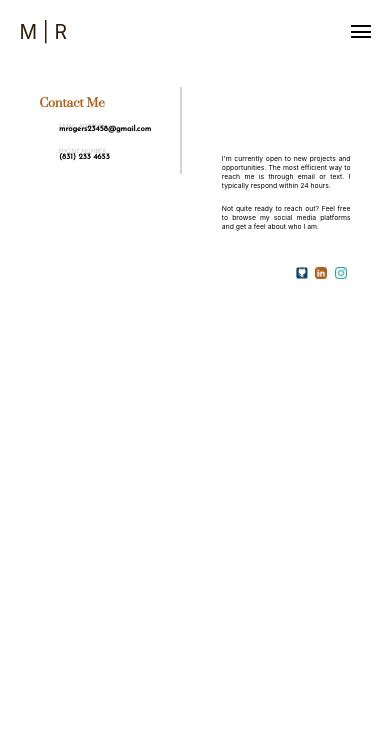
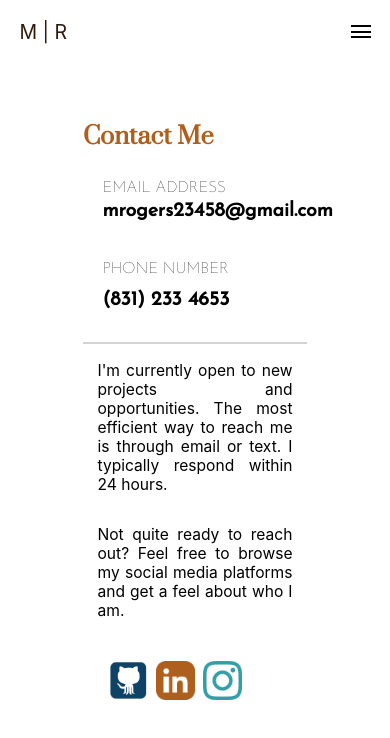
Before and after one commit to mrogers23458/React-Portfolio-v2, a React (Create React App) app: page /contact in a window 390 px wide. Shown: the top 738 px of the page. Built offline with nearby package versions, Linux system fonts and the light colour scheme.

Commit message:
updated css files and media queries, added transition to buttons and links. Future development, change long scroll to overflow swipe.

```diff
--- a/src/App.css
+++ b/src/App.css
@@ -42,7 +42,6 @@ body {
 
 /* nav */
 .top-nav {
-
   display: flex;
   justify-content: space-between;
   align-items: center;
@@ -58,7 +57,7 @@ body {
 }
 
 .top-nav-link {
-  font-size: 20px;
+  font-size: 1.5vw;
   margin-left: 10px;
   margin-right: 10px;
   padding: 5px;
@@ -66,6 +65,18 @@ body {
 }
 .mobile-nav {
   display: none;
+}
+
+.h-1:hover {
+  color: var(--medium);
+}
+
+.h-2:hover{
+  color: var(--dark);
+}
+
+.h-3:hover{
+  color: var(--bright);
 }
 
 /* home page */
@@ -111,6 +122,10 @@ body {
 .work-together-box {
   width: 35%;
   border: 2px solid #949494;
+}
+
+.work-together-box:hover{
+  cursor: pointer;
 }
 
 .work-text {
@@ -245,6 +260,12 @@ body {
 .project-card-image {
   width: 16vw;
   height: 9vw;
+  margin-bottom: 5vh;
+  box-shadow: 12px 12px 35px var(--light);
+}
+
+.project-card-image:hover {
+  cursor: pointer;
 }
 
 .project-card-Title {
@@ -264,11 +285,16 @@ body {
 .project-card-btn {
   width: 7vw;
   font-size: 1vw;
-  background: none;
+  background: var(--dark);
   margin-top: 1vw;
   padding: 0.5vw;
   color: var(--bright);
-  border: 1px solid black;
+  border: 1px solid var(--bright);
+}
+
+.project-card-btn:hover {
+  background: var(--light);
+  transition: 1s;
 }
 
 /* experience page */
@@ -462,12 +488,12 @@ body {
 
 
 /* media queries */
-@media only screen and (max-width: 500px) {
+@media (max-width: 640px), (max-aspect-ratio: 4/3) {
 
-    .App {
-      height: 100vh;
-      overflow-x: hidden;
-    }
+  .App {
+    height: 100vh;
+    overflow-x: hidden;
+  }
   /* navbar */
   .top-nav {
     display: none;
@@ -476,18 +502,23 @@ body {
   .mobile-nav {
     display: flex;
     position: relative;
-    width: 90vw;
+    width: 95vw;
     justify-content: space-between;
     align-items: center;
     margin: 5vw;
   }
 
   .mobile-nav-link {
-    font-size: 4vw;
+    font-size: 3vw;
+    font-family: 'Josefin Sans', sans-serif;
     text-decoration: none;
     margin-top: 1vw;
-    padding-left: 5vw;
-    padding-right: 3vw;
+    margin-bottom: 1vw;
+    padding: 0.5vw;
+    padding-right: 1.5vw;
+    padding-left: 1.5vw;
+    color: white;
+    border-right: 1px solid white;
   }
 
   .logo-brand {
@@ -501,6 +532,7 @@ body {
     flex-direction: column;
     align-items: flex-end;
     width: 7vw;
+    margin-right: 5vw;
   }
 
   .modal-toggle-line {
@@ -515,12 +547,12 @@ body {
     background: var(--bright);
     position: absolute;
     margin-top: 4vw;
-    width: 100vw;
-    right: -600px;
+    width: 90vw;
+    right: -870px;
   }
 
   .display {
-    transform: translate(-550px);
+    transform: translate(-850px);
     transition: 1s;
   }
 
@@ -542,10 +574,6 @@ body {
   .close {
     transform: rotate(0deg) translate(0vw);
     transition: 1s;
-  }
-
-  .blur {
-    backdrop-filter: blur(2px);
   }
 
   /* home page */
@@ -651,20 +679,21 @@ body {
 
   .project-card {
     width: 90vw;
-    height: 35vh;
+    height: 50vh;
     justify-content: flex-start;
-    margin-top: 5vh;
+    margin-top: 10vh;
     margin-bottom: 8vh;
   }
 
   .project-card-image {
     width: 70vw;
-    height: 20vh;
+    height: 30vh;
   }
 
   .project-card-body {
-    width: 80vw;
-    height: 5vh;
+    width: 60vw;
+    height: 15vh;
+    margin-bottom: 2vh;
   }
 
   .project-card-Title {
@@ -760,4 +789,63 @@ body {
   text-align: justify;
   margin-top: 1vh;
   }
+
+/* contact page */
+  .contact-page-box {
+    display: flex;
+    flex-direction: column;
+  }
+
+  .contact-info-box {
+    border-bottom: 2px solid lightgray;
+    border-right: none;
+    width: 50vw;
+    margin-top: 5vh;
+  }
+
+  .contact-info-header-text {
+    font-size: 6vw;
+  }
+
+  .email-text-header {
+    font-size: 4vw;
+  }
+
+  .email-text {
+    font-size: 5vw;
+  }
+
+  .phone-text-header {
+    font-size: 4vw;
+  }
+
+  .phone-text {
+    font-size: 5vw;
+  }
+
+  .ops-box {
+    width: 50vw;
+  }
+
+  .ops-text1 {
+    font-size: 4vw;
+    margin-top: -8vh;
+  }
+
+  .ops-text2 {
+    font-size: 4vw;
+  }
+
+  .social-icons-box {
+    display: flex;
+    align-items: center;
+    justify-content: center;
+    padding-bottom: 10vh;
+    width: 60vw;
+  }
+
+  .icon {
+    width: 10vw;
+    height: 10vw;
+  }
 }
--- a/src/components/Navbar.js
+++ b/src/components/Navbar.js
@@ -33,13 +33,15 @@ export default function Navbar () {
     <div className="navs">
         <div className="top-nav pitch">
             <div className="logo-brand light">
-                <a href="/" className="logo-text logo">M | R</a>
+                <a href="/" className="logo-text bright">M | R</a>
             </div>
             <div className="nav-links-container">
-                <a className="top-nav-link light" href="/about">About</a>
-                <a className="top-nav-link light" href="projects">Projects</a>
-                <a className="top-nav-link light" href="experience">Experience</a>
-                <a className="top-nav-link light" href={myResume}  target='_blank' rel='noopener noreferrer'>Resume</a>
+                <a className="top-nav-link h-3 light" href="/">Home</a>
+                <a className="top-nav-link h-1 light" href="/about">About</a>
+                <a className="top-nav-link h-2 light" href="/projects">Projects</a>
+                <a className="top-nav-link h-3 light" href="/experience">Experience</a>
+                <a className="top-nav-link h-1 light" href="/contact">Contact</a>
+                <a className="top-nav-link h-2 light" href={myResume}  target='_blank' rel='noopener noreferrer'>Resume</a>
             </div>
         </div>
         <div className="mobile-nav">
@@ -51,9 +53,11 @@ export default function Navbar () {
                     <div className="modal-toggle-line rotate3"></div>
                 </div>
                 <div className="modal-box">
+                    <a href="/" className="mobile-nav-link light">Home</a>
                     <a href="/about" className="mobile-nav-link light">About</a>
-                    <a href="/projects" className="mobile-nav-link light">projects</a>
+                    <a href="/projects" className="mobile-nav-link light">Projects</a>
                     <a href="/experience" className="mobile-nav-link light">Experience</a>
+                    <a href="/contact" className="mobile-nav-link light">Contact</a>
                     <a href={myResume} className="mobile-nav-link light" target='_blank' rel='noopener noreferrer' >Resume</a>
                 </div>
             </div>
--- a/src/components/ProjectCard.js
+++ b/src/components/ProjectCard.js
@@ -11,9 +11,9 @@ export default function ProjectCard (props) {
 
     return (
         <div className="project-card">
-            <img className="project-card-image" src={imageSrc}></img>
+            <p className="project-card-Title">{title}</p>
+            <img className="project-card-image" src={imageSrc} onClick={() => redirect(link)}></img>
             <div className="project-card-body">
-                <p className="project-card-Title">{title}</p>
                 <p className="project-card-text">{description}</p>
                 <button className="project-card-btn" onClick={() => redirect(link)}>Check it out</button>
             </div>
```
